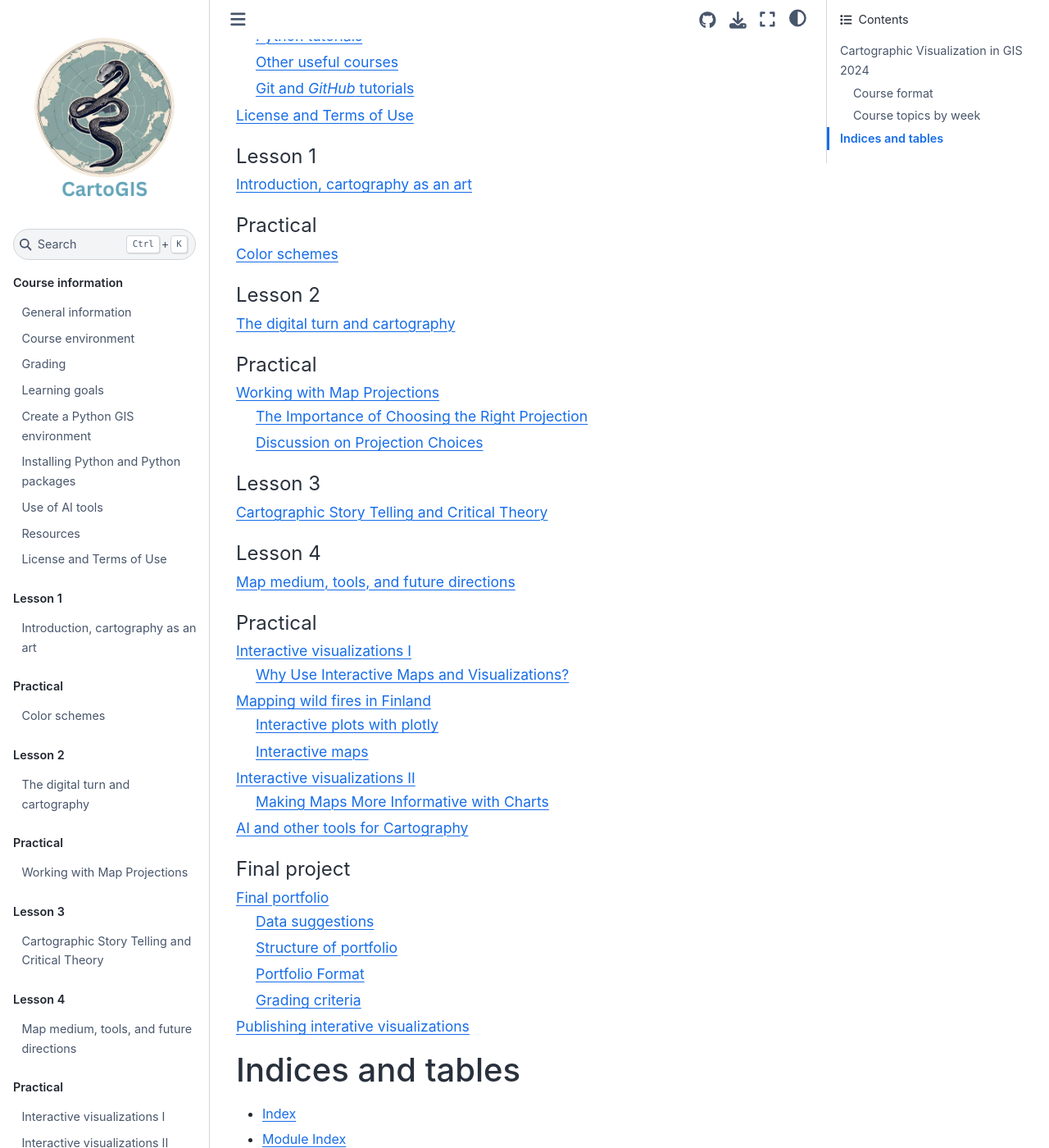
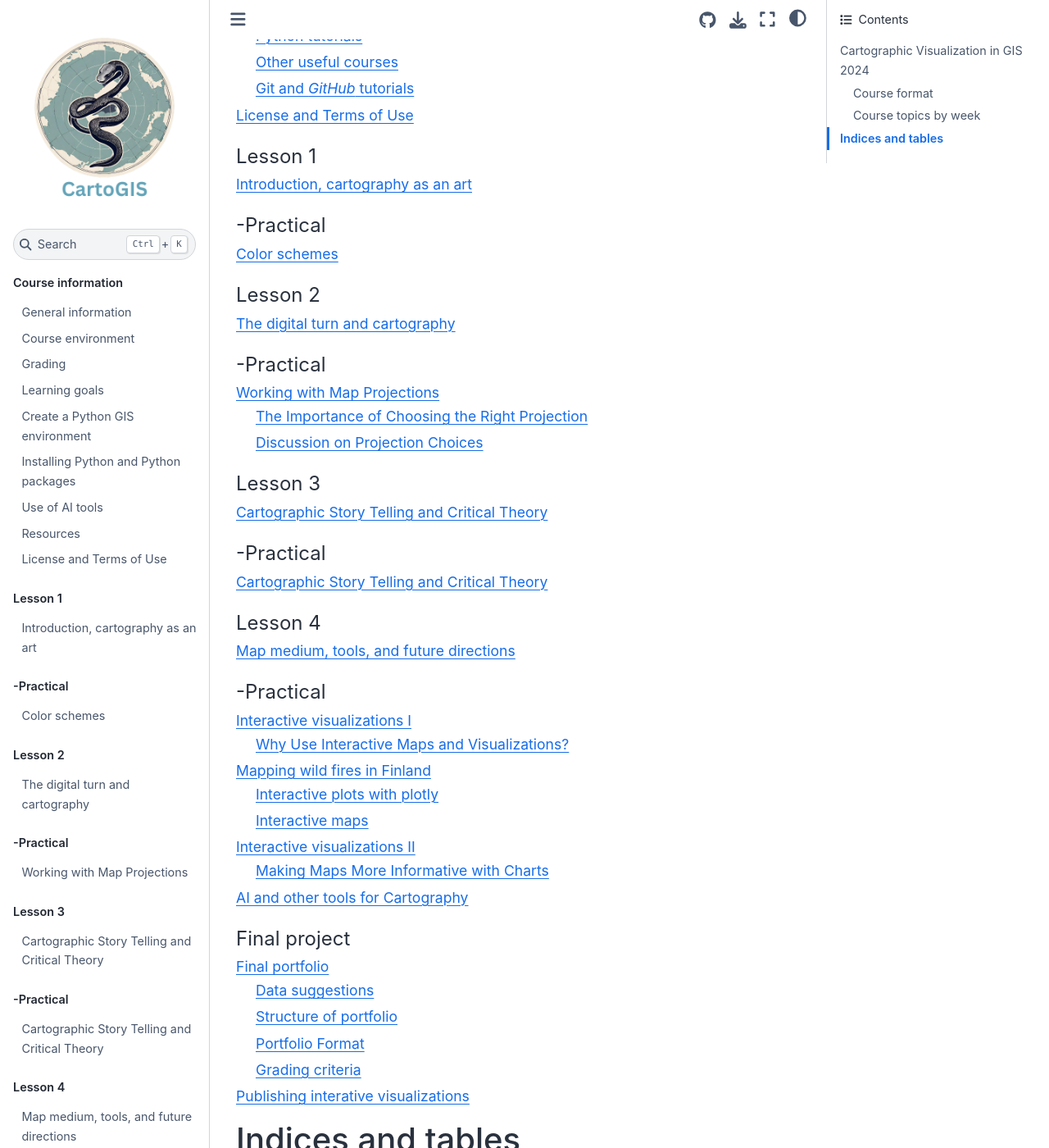
Before and after one commit to Carto-gis/site, a Sphinx documentation site: the page built from docs/index.rst, in a window 1280 px wide and 1400 px high, scrolled down 3100 px. Shown: the whole window at 82% size. Built offline with Sphinx 7.4.7 and the Sphinx Book theme 1.1.4, drawn with Linux system fonts in a browser that asks for light colours; pages that are not in the unit, such as notebooks, are missing from menus.

Commit message:
small fixes

```diff
--- a/docs/index.rst
+++ b/docs/index.rst
@@ -112,7 +112,7 @@ During the teaching period, this web page is updated each week before the lectur
 
 .. toctree::
      :maxdepth: 2
-     :caption: Practical
+     :caption: -Practical
 
      notebooks/week1/color-scheme.ipynb
      notebooks/week1/carto-intro.ipynb
@@ -127,7 +127,7 @@ During the teaching period, this web page is updated each week before the lectur
 
 .. toctree::
       :maxdepth: 2
-      :caption: Practical
+      :caption: -Practical
 
       notebooks/week2/Projection.ipynb
       notebooks/week2/Global-static-maps.ipynb
@@ -139,6 +139,11 @@ During the teaching period, this web page is updated each week before the lectur
 
       lectures/Lecture-3.ipynb
 
+.. toctree::
+      :maxdepth: 2
+      :caption: -Practical
+
+      lectures/Lecture-3.ipynb
 
 
 .. toctree::
@@ -150,7 +155,7 @@ During the teaching period, this web page is updated each week before the lectur
 
 .. toctree::
       :maxdepth: 2
-      :caption: Practical
+      :caption: -Practical
 
       notebooks/week4/interactive-vis-I.ipynb
       notebooks/week4/interactive-vis-II.ipynb
```
Also changed, not shown: docs/notebooks/week1/color-scheme.ipynb, docs/notebooks/week2/Projection.ipynb.
